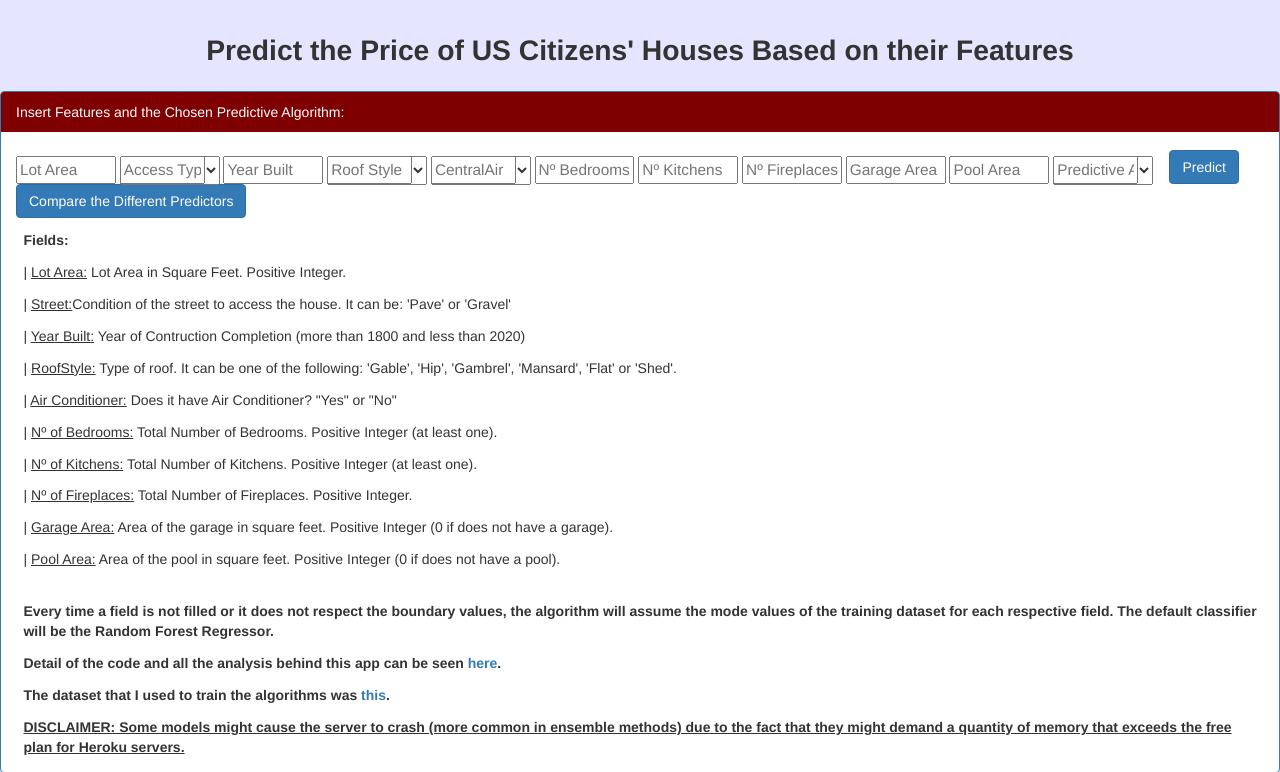
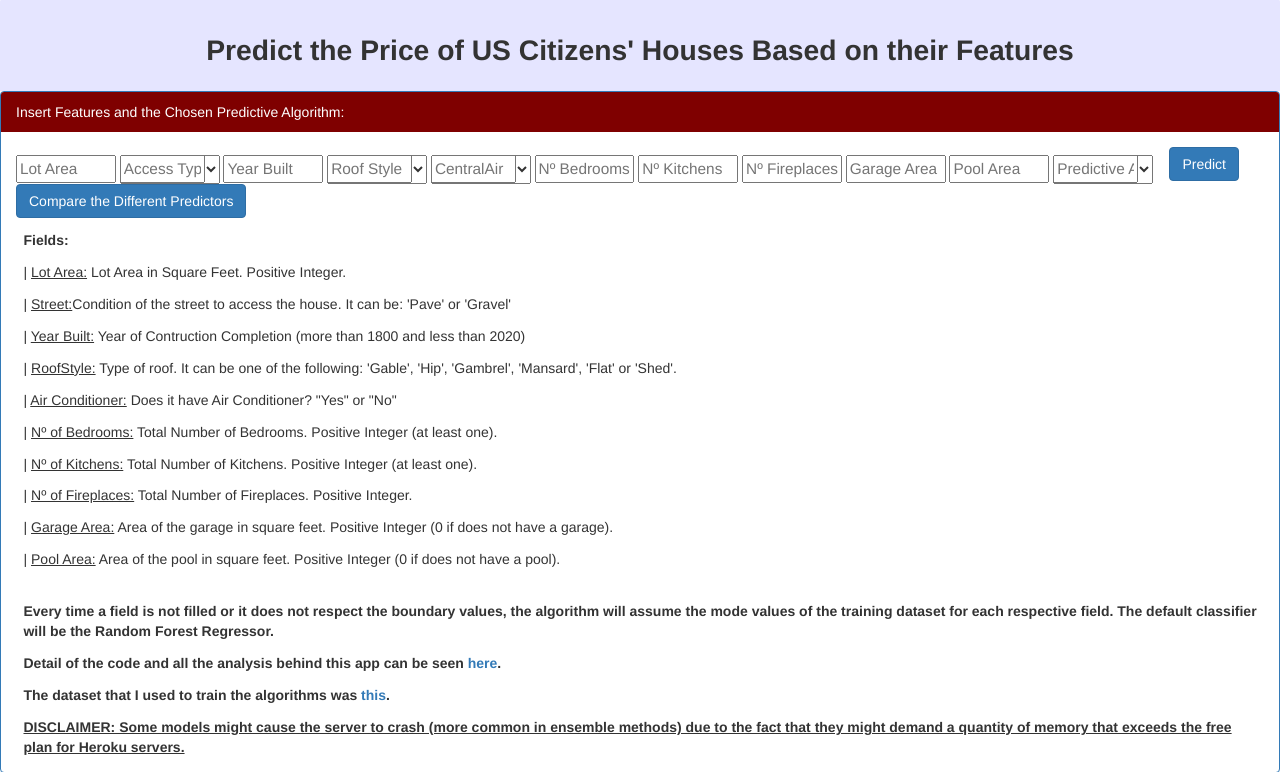
Before and after one commit to joelpires/predictML, a Flask app: page / in a window 1280 px wide. Shown: the part 847-1619 px from the top of the page. Run offline with Flask 2, Linux system fonts and the light colour scheme; some libraries are stand-ins or nearby versions.

Commit message:
Update index.html

```diff
--- a/templates/index.html
+++ b/templates/index.html
@@ -402,8 +402,8 @@
                       style="position:absolute;width:85%;border:0.5% solid #556;font-size: 110%;"  >
               <input name="predictive" id="predictive" type="hidden">
             </div>
-            <button  style="display: inline-block;margin-left:1%;margin-top:0.2%" type="submit" class="btn btn-primary" >Predict</button>
-        </form><form style="display: inline; margin-top:0.2%" action="{{ url_for('compare_predictors')}}" method="POST"><button  style="display: inline-block;"  type="submit" name="button1" class="btn btn-primary">Compare the Different Predictors</button></form>
+            <button  style="display: inline-block;margin-left:1%" type="submit" class="btn btn-primary" >Predict</button>
+        </form><form style="display: inline; margin-top:0.2%" action="{{ url_for('compare_predictors')}}" method="POST"><button  style="display: inline-block; margin-top:0.2%"  type="submit" name="button1" class="btn btn-primary">Compare the Different Predictors</button></form>
 
 
 
```
